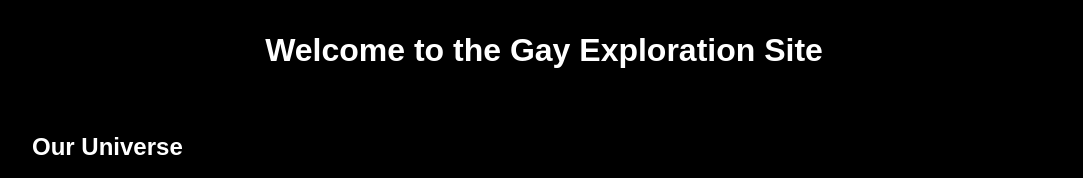
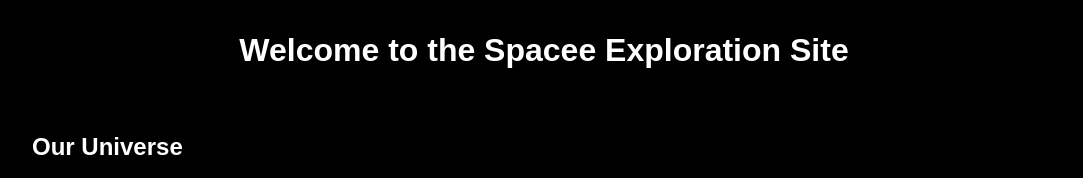
Before and after one commit to grandcanyonsmith/Conner-you-need-this, a plain HTML site: page index.html in a window 1280 px wide. Shown: the top 178 px of the page, without its empty margins (96-1179 px from the left). Drawn offline with Linux system fonts and the light colour scheme.

Commit message:
Updated index.html!

```diff
--- a/index.html
+++ b/index.html
@@ -16,7 +16,7 @@
 <body>
     <div class="container">
         <header>
-            <h1>Welcome to the Gay Exploration Site</h1>
+            <h1>Welcome to the Spacee Exploration Site</h1>
         </header>
         <div class="content">
             <h2>Our Universe</h2>
```
